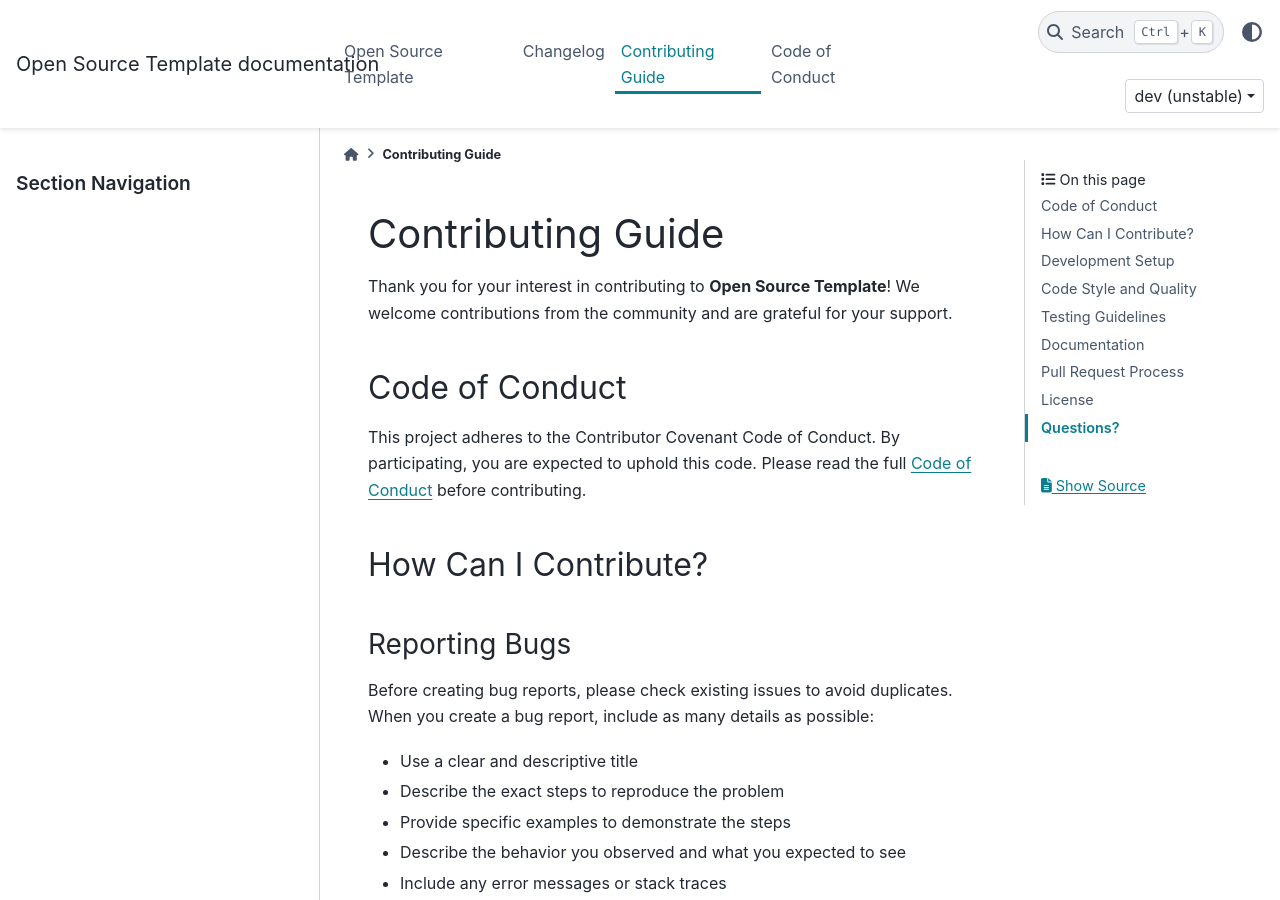
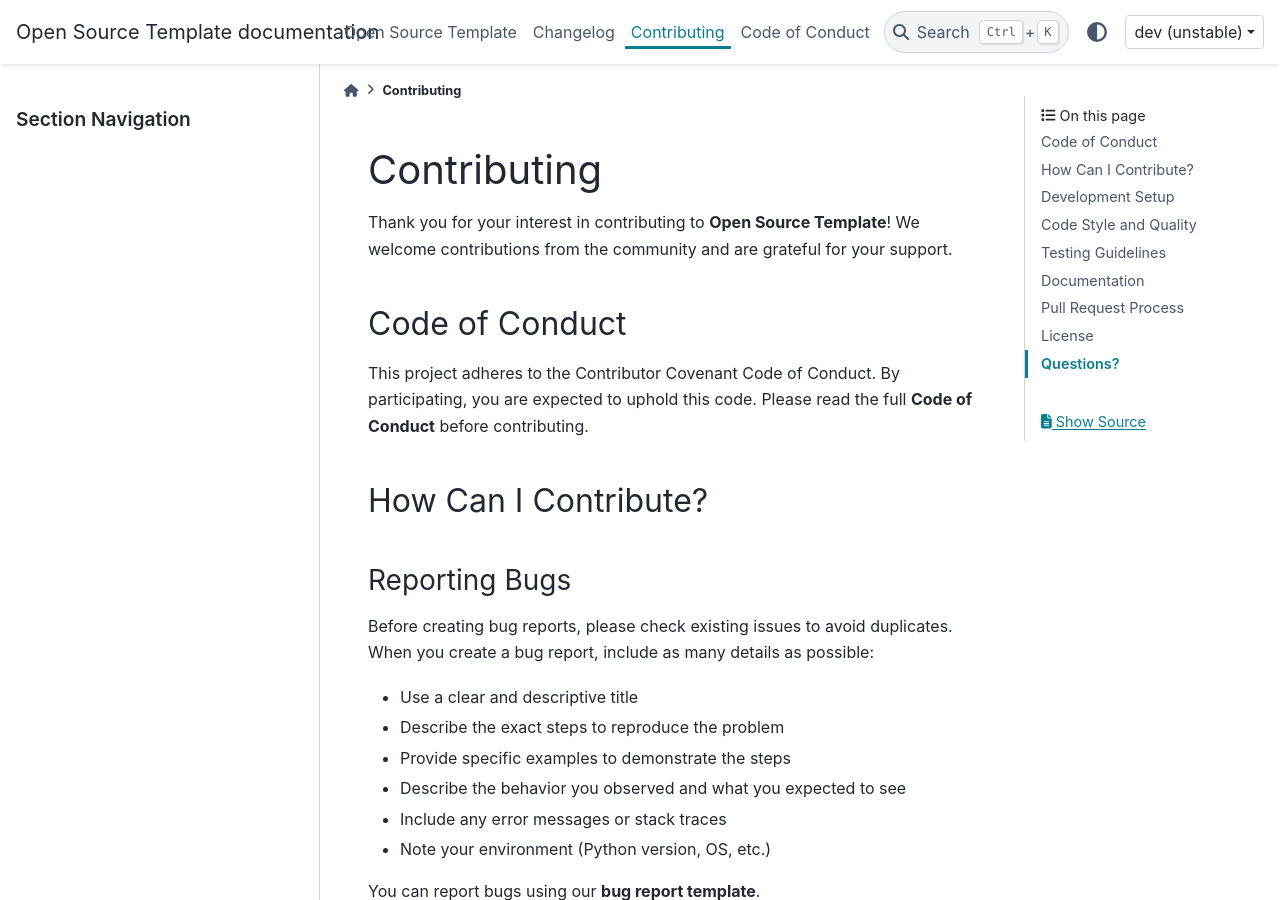
Before and after one commit to MeteoSwiss/Open-Source-Template, a Sphinx documentation site: the page built from doc/contributing.rst, in a window 1280 px wide and 900 px high. Built offline with Sphinx 7.4.7 and the PyData theme 0.15.4, drawn with Linux system fonts in a browser that asks for light colours.

Commit message:
TIP-239 Fix broken link and reduce header

```diff
--- a/CONTRIBUTING.rst
+++ b/CONTRIBUTING.rst
@@ -1,13 +1,13 @@
-=====================
-Contributing Guide
-=====================
+============
+Contributing
+============
 
 Thank you for your interest in contributing to **Open Source Template**! We welcome contributions from the community and are grateful for your support.
 
 Code of Conduct
 ---------------
 
-This project adheres to the Contributor Covenant Code of Conduct. By participating, you are expected to uphold this code. Please read the full :doc:`Code of Conduct <code_of_conduct>` before contributing.
+This project adheres to the Contributor Covenant Code of Conduct. By participating, you are expected to uphold this code. Please read the full **Code of Conduct** before contributing.
 
 How Can I Contribute?
 ---------------------
--- a/doc/index.rst
+++ b/doc/index.rst
@@ -1,5 +1,5 @@
-Open Source Template Documentation
-================================================
+Open Source Template
+====================
 
 .. toctree::
    :maxdepth: 2
```
